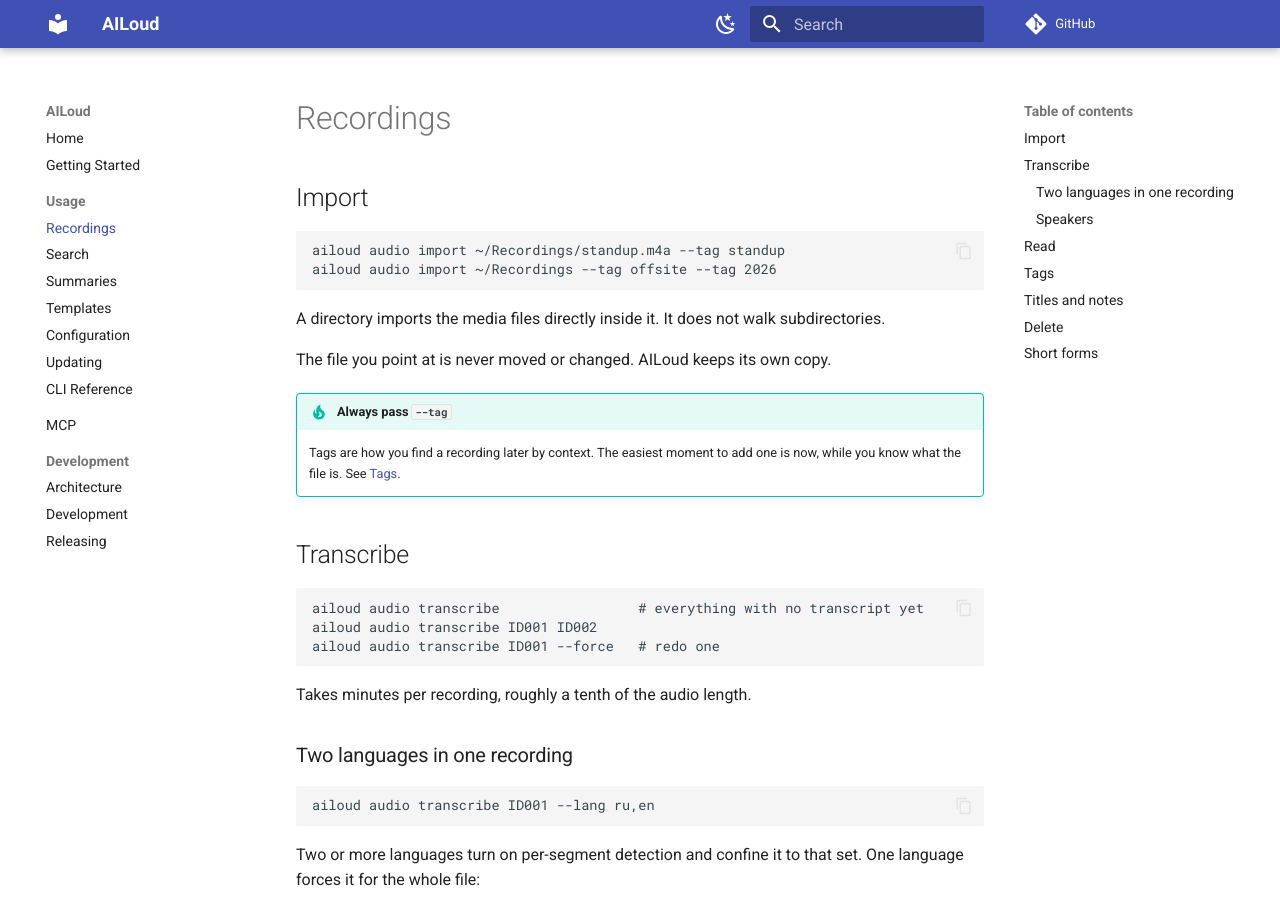
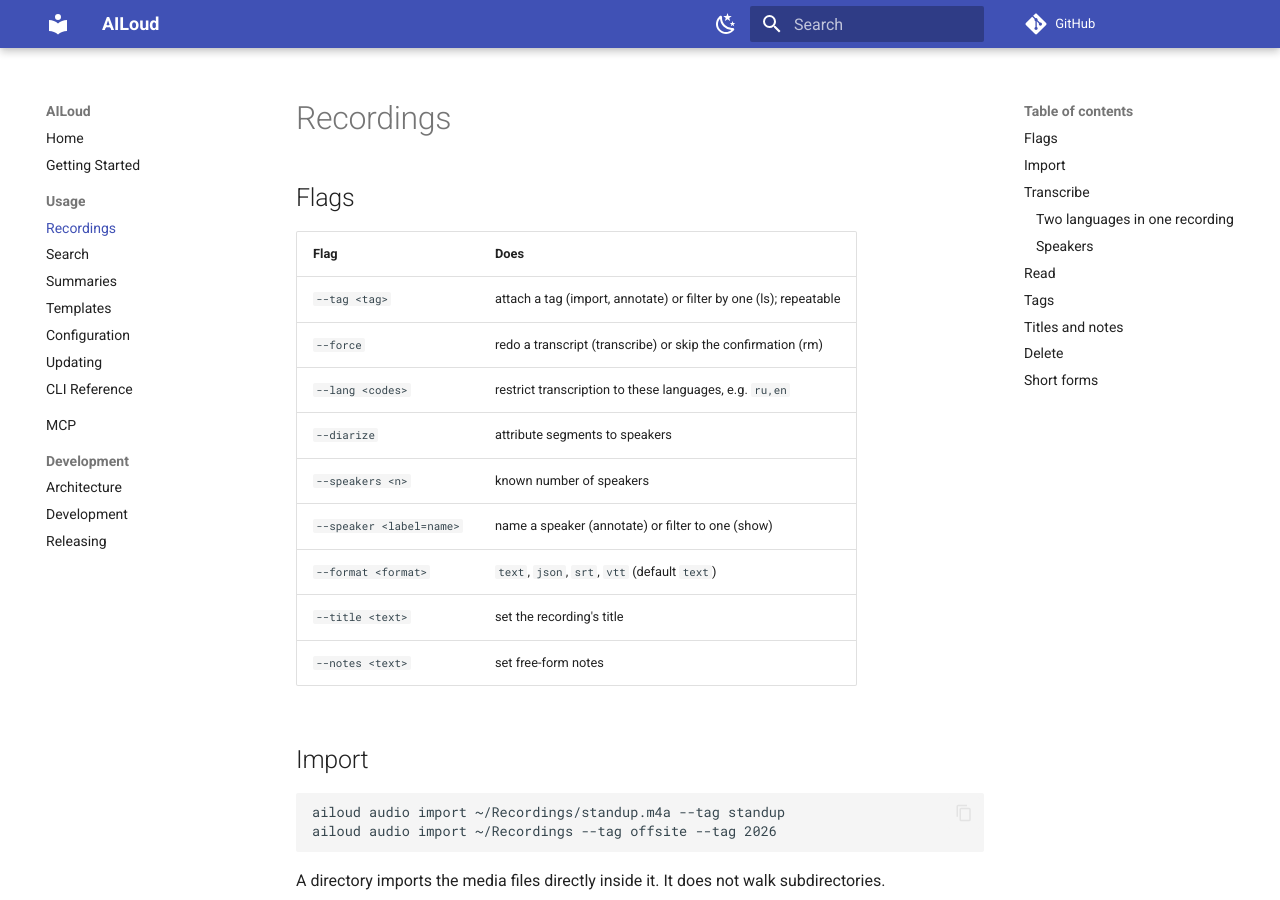
Before and after one commit to lorem-dev/ailoud, an MkDocs documentation site: the page built from docs/usage/recordings.md, in a window 1280 px wide and 900 px high. Built offline with MkDocs 1.6.1 and Material for MkDocs 9.7.7, drawn with Linux system fonts in a browser that asks for light colours; comment, search, counter and statistics services are not loaded; the version menu is left out.

Commit message:
docs: put recordings' flags in one table
usage/recordings.md was the only page with zero tables and the most
prose. Its nine flags now live in one table under the title, per the
house rule that options and flags belong in tables. Nothing else on
the page changed.

```diff
--- a/docs/usage/recordings.md
+++ b/docs/usage/recordings.md
@@ -1,4 +1,18 @@
 # Recordings
+
+## Flags
+
+| Flag                     | Does                                                              |
+| ------------------------ | ----------------------------------------------------------------- |
+| `--tag <tag>`            | attach a tag (import, annotate) or filter by one (ls); repeatable |
+| `--force`                | redo a transcript (transcribe) or skip the confirmation (rm)      |
+| `--lang <codes>`         | restrict transcription to these languages, e.g. `ru,en`           |
+| `--diarize`              | attribute segments to speakers                                    |
+| `--speakers <n>`         | known number of speakers                                          |
+| `--speaker <label=name>` | name a speaker (annotate) or filter to one (show)                 |
+| `--format <format>`      | `text`, `json`, `srt`, `vtt` (default `text`)                     |
+| `--title <text>`         | set the recording's title                                         |
+| `--notes <text>`         | set free-form notes                                               |
 
 ## Import
 
```
